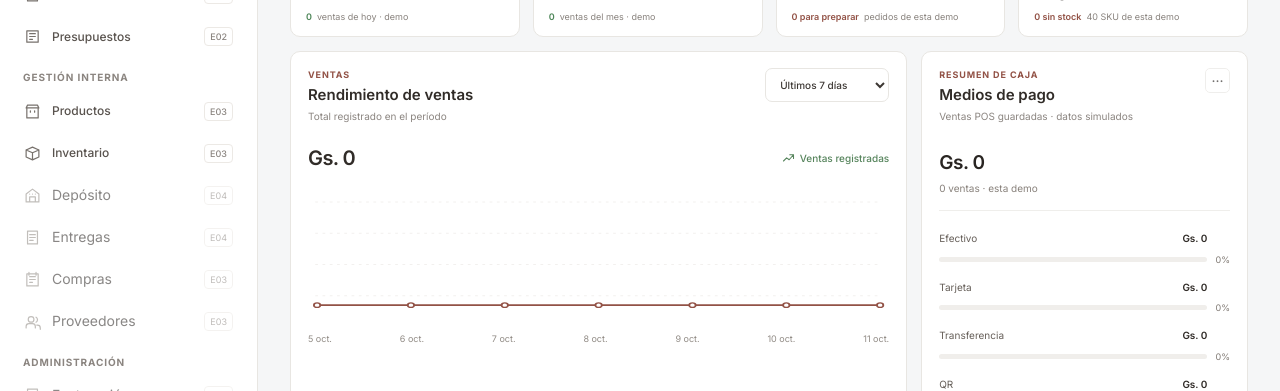
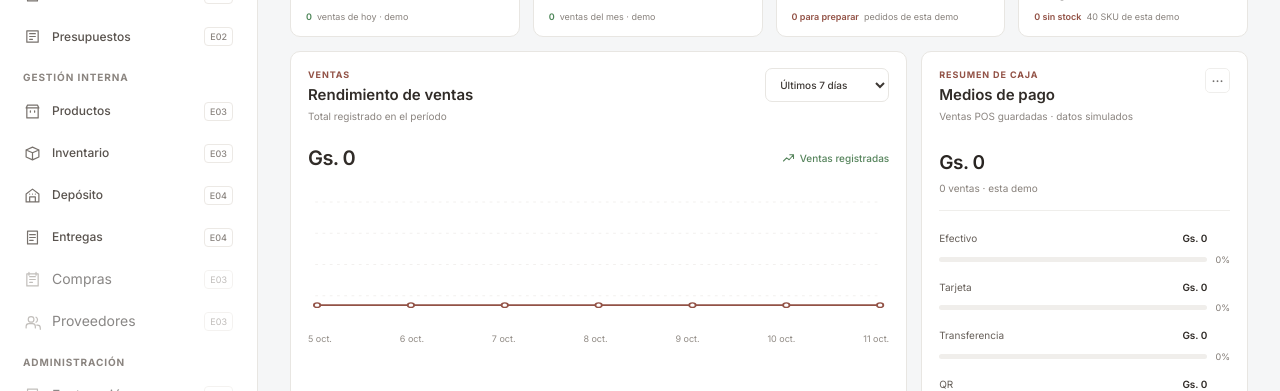
Before and after one commit to equantum-py/santamaria, a Next.js app: page /admin in a window 1280 px wide. Shown: the part 336-727 px from the top of the page. Built offline with nearby package versions, Linux system fonts and the light colour scheme.

Commit message:
feat(e04): expose warehouse and deliveries in demo navigation

```diff
--- a/app/admin/page.tsx
+++ b/app/admin/page.tsx
@@ -141,8 +141,8 @@ export default function AdminDashboard() {
                   <Link key={item.id} href="/admin" className="admin-nav-item active" aria-current="page" onClick={() => setMenuOpen(false)}>
                     <Icon name={item.icon} /><span>{item.label}</span><span className="admin-nav-current">Ahora</span>
                   </Link>
-                ) : ["pos", "caja", "pedidos", "presupuestos", "productos", "inventario"].includes(item.id) ? (
-                  <Link key={item.id} href={`/admin/${item.id}`} className="admin-nav-item" onClick={() => setMenuOpen(false)}><Icon name={item.icon} /><span>{item.label}</span><span className="admin-nav-stage">{["productos", "inventario"].includes(item.id) ? "E03" : "E02"}</span></Link>
+                ) : ["pos", "caja", "pedidos", "presupuestos", "productos", "inventario", "deposito", "entregas"].includes(item.id) ? (
+                  <Link key={item.id} href={`/admin/${item.id}`} className="admin-nav-item" onClick={() => setMenuOpen(false)}><Icon name={item.icon} /><span>{item.label}</span><span className="admin-nav-stage">{["deposito", "entregas"].includes(item.id) ? "E04" : ["productos", "inventario"].includes(item.id) ? "E03" : "E02"}</span></Link>
                 ) : (
                   <button key={item.id} className="admin-nav-item admin-nav-disabled" type="button" disabled title={`Disponible en ${item.stage}`}>
                     <Icon name={item.icon} /><span>{item.label}</span><span className="admin-nav-stage">{item.stage.replace("Etapa ", "E")}</span>
```
